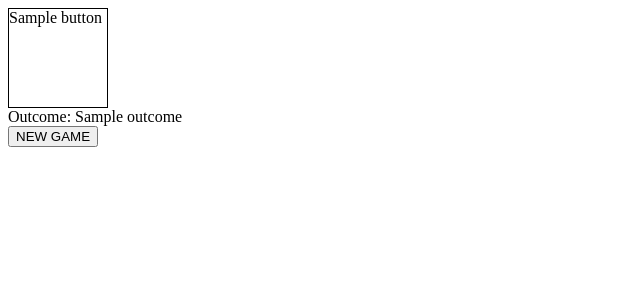
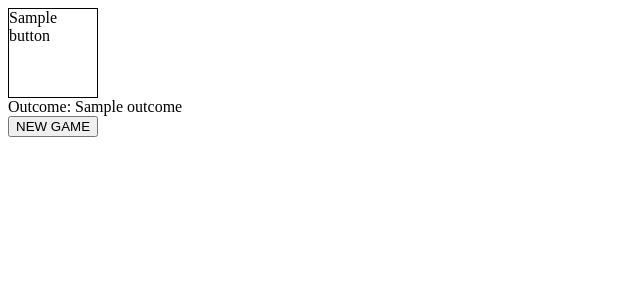
Before and after one commit to offby1/django-chess, a Django app: template django_chess/app/templates/app/game.html in a window 1280 px wide. Shown: the top 300 px of the page, without its empty margins (0-640 px from the left). Run offline with Django 5.2, Linux system fonts and the light colour scheme; the template is opened without the code that fills it: most values are stand-ins (such as "Sample title", 1, 10 or a date in 2020).

Commit message:
Shrink the board a bit so that it *really* all fits on the screen.
No idea why 100% was too big 🤷

```diff
--- a/django_chess/app/templates/app/game.html
+++ b/django_chess/app/templates/app/game.html
@@ -24,7 +24,7 @@
      .board {
          display: grid;
          grid-template-columns: 1fr 1fr 1fr 1fr 1fr 1fr 1fr 1fr;
-         width: min(100vw, 100vh);
+         width: min(90vw, 90vh);
      }
      .board > div {
          border: 1px solid black;
```
